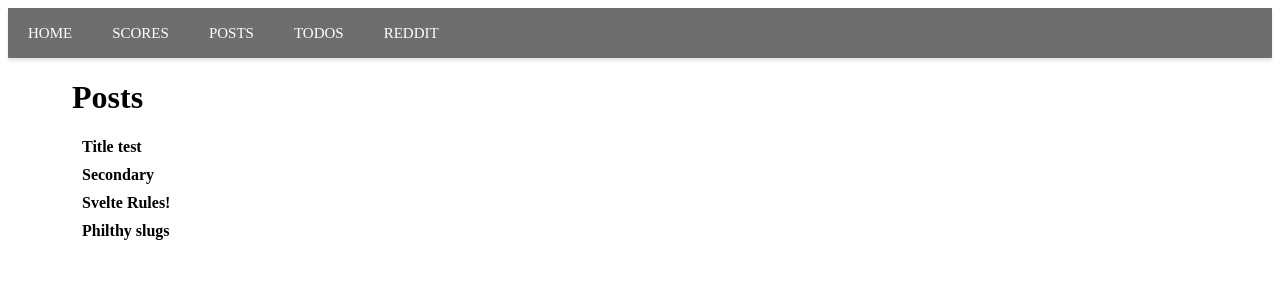
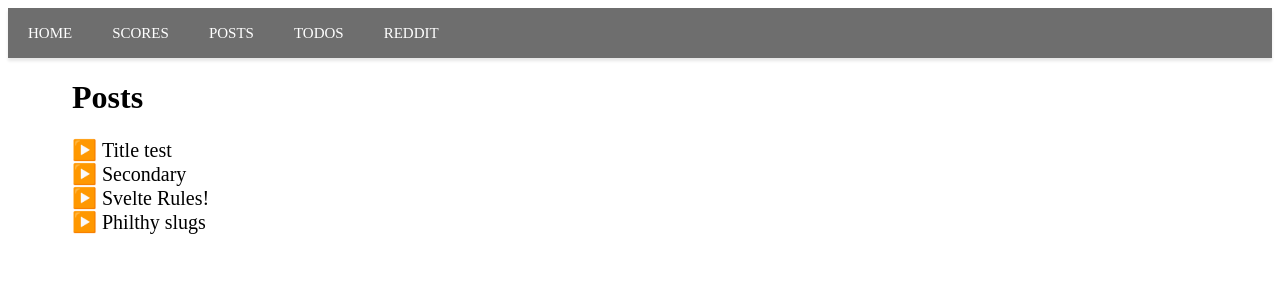
Before and after one commit to cunnellp5/MiniApps, a SvelteKit app: page /posts in a window 1280 px wide. Shown: the top 300 px of the page. Built offline with nearby package versions, Linux system fonts and the light colour scheme.

Commit message:
shape posts better

```diff
--- a/src/routes/+page.svelte
+++ b/src/routes/+page.svelte
@@ -1,5 +1,5 @@
 <script>
-    import Cube from '../lib/Cube.svelte';
+    // import Cube from '../lib/Cube.svelte';
 </script>
 
 <main>
@@ -7,7 +7,7 @@
 
     <h3>Description:</h3>
     <p>
-        This is a playground to learn svelte. Also here's a rotating cube made with three.js
+        This is a playground to learn svelte.
     </p>
     <!-- <Cube></Cube> -->
 </main>
--- a/src/routes/posts/+page.svelte
+++ b/src/routes/posts/+page.svelte
@@ -1,19 +1,16 @@
 <script>
     export let data;
-    console.log(data, 'what')
 </script>
 
 <h1>Posts</h1>
+
 {#each data.posts as post}
-    <h4>
-        <a href={`/posts/${post.slug}`}>{post.title}</a>
-    </h4>
+    <li>
+        &nbsp;<a href={`/posts/${post.slug}`}>{post.title}</a>
+    </li>
 {/each}
 
 <style>
-    h4 {
-        margin: 10px;
-    }
     a {
         text-decoration: none;
         color: #000;
@@ -22,4 +19,8 @@
         text-decoration: underline;
         cursor: pointer;
     }
+    li {
+        list-style-type: '▶️';
+        font-size: 20px;
+    }
 </style>
```
